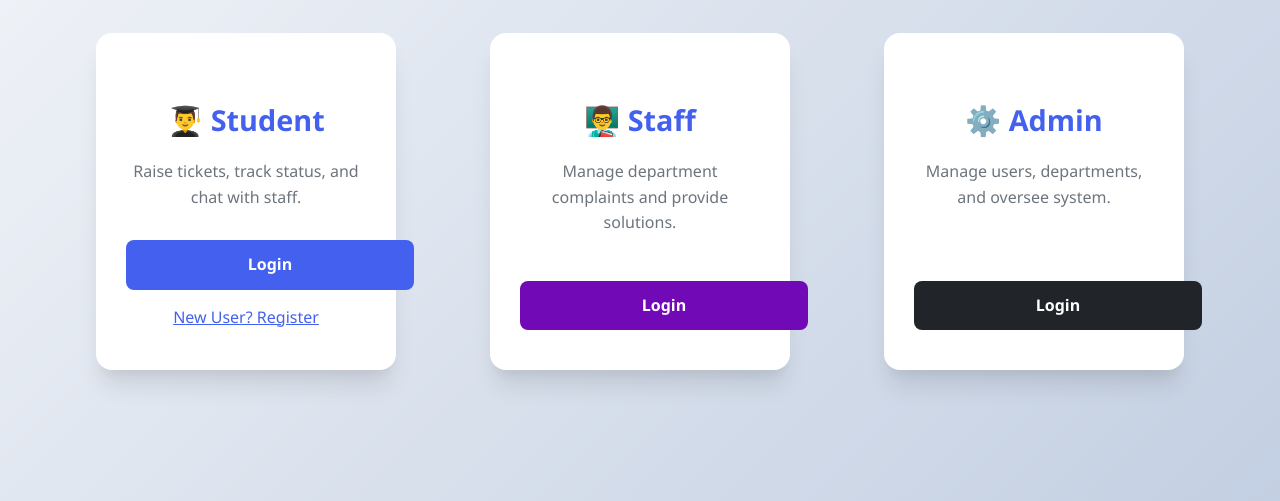
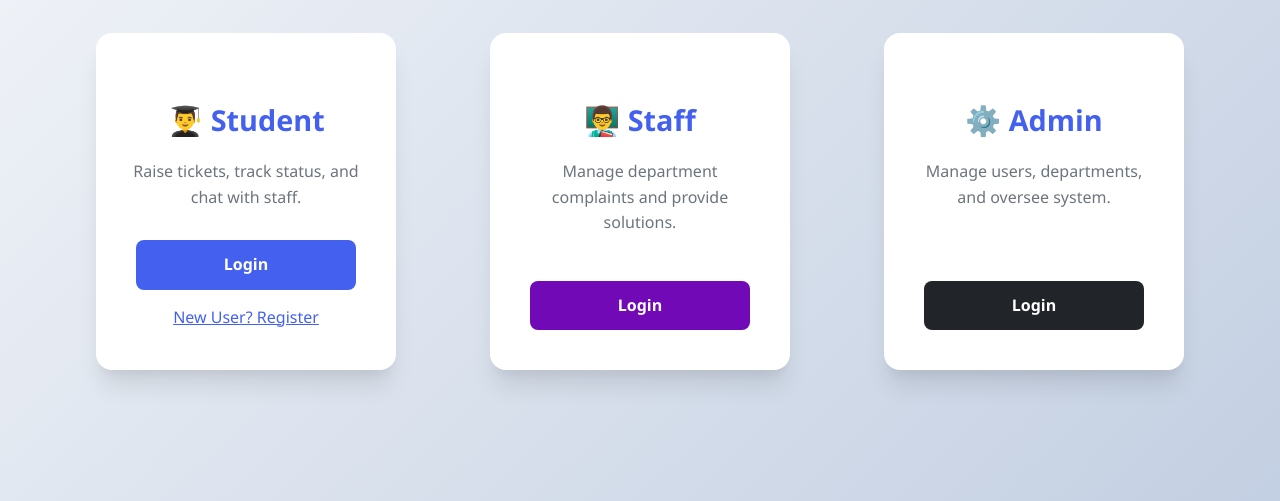
Before and after one commit to Techrithm/smart-student-helpdesk, a PHP site: page /smart-student-helpdesk/frontend/index.html in a window 1280 px wide. Shown: the part 299-800 px from the top of the page. Run offline with PHP 8.4, Linux system fonts and the light colour scheme.

Commit message:
Implemented initial landing page with login button align at the center, core styling and logout functionality.

```diff
--- a/assets/css/style.css
+++ b/assets/css/style.css
@@ -100,6 +100,14 @@ nav {
     margin-bottom: 30px;
 }
 
+.role-card .btn {
+    display: flex;
+    justify-content: center;
+    align-items: center;
+    width: 220px;
+    margin:auto;
+}
+
 /* Buttons */
 .btn {
     display: inline-block;
@@ -114,6 +122,7 @@ nav {
     font-weight: 600;
     transition: all 0.3s ease;
     text-align: center;
+    box-sizing: border-box;
 }
 
 .btn:hover {
--- a/backend/auth/logout.php
+++ b/backend/auth/logout.php
@@ -2,6 +2,6 @@
 // backend/auth/logout.php
 session_start();
 session_destroy();
-header('Location: ../../index.html');
+header('Location: ../../frontend/index.html');
 exit;
 ?>
--- a/frontend/index.html
+++ b/frontend/index.html
@@ -43,7 +43,7 @@
                     <p>Raise tickets, track status, and chat with staff.</p>
                 </div>
                 <div>
-                    <a href="student/login.html" class="btn" style="width: 100%;">Login</a>
+                    <a href="student/login.html" class="btn">Login</a>
                     <div style="margin-top: 15px;">
                         <a href="student/register.html" style="color: var(--primary); font-weight: 500;">New User?
                             Register</a>
@@ -57,9 +57,9 @@
                     <h2>👨‍🏫 Staff</h2>
                     <p>Manage department complaints and provide solutions.</p>
                 </div>
-                <div style="width: 100%;">
+                <div>
                     <a href="staff/login.html" class="btn btn-secondary"
-                        style="width: 100%; background-color: var(--secondary);">Login</a>
+                        style="background-color: var(--secondary);">Login</a>
                 </div>
             </div>
 
@@ -69,8 +69,8 @@
                     <h2>⚙️ Admin</h2>
                     <p>Manage users, departments, and oversee system.</p>
                 </div>
-                <div style="width: 100%;">
-                    <a href="admin/login.html" class="btn btn-dark" style="width: 100%;">Login</a>
+                <div>
+                    <a href="admin/login.html" class="btn btn-dark">Login</a>
                 </div>
             </div>
         </div>
```
